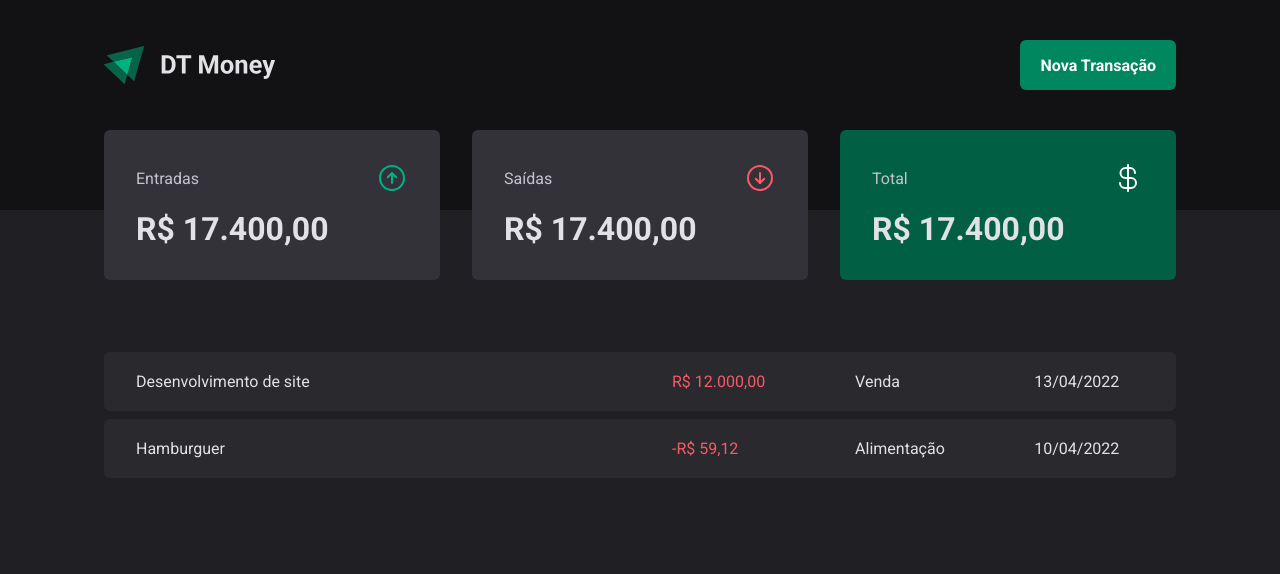
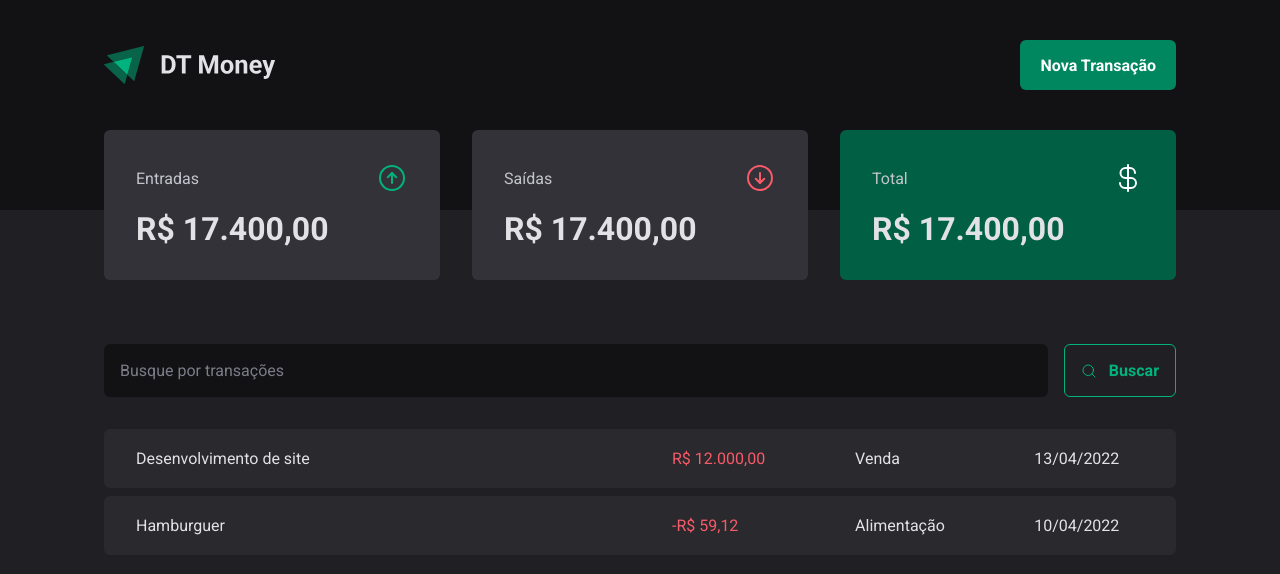
Before and after one commit to matheusbr1/dtmoney-ignite, a React (Vite) app: page / in a window 1280 px wide. Shown: the top 574 px of the page. Built offline with nearby package versions, Linux system fonts and the light colour scheme.

Commit message:
feat: create SearchForm component

```diff
--- /dev/null
+++ b/src/pages/Transactions/components/SearchForm/index.tsx
@@ -0,0 +1,14 @@
+import { MagnifyingGlass } from "phosphor-react";
+import { SearchFormContainer } from "./styles";
+
+export function SearchForm () {
+  return (
+    <SearchFormContainer>
+      <input type="text" placeholder="Busque por transações" />
+      <button type="submit">
+        <MagnifyingGlass />
+        Buscar
+      </button>
+    </SearchFormContainer>
+  )
+}
--- /dev/null
+++ b/src/pages/Transactions/components/SearchForm/styles.ts
@@ -0,0 +1,40 @@
+import styled from "styled-components";
+
+export const SearchFormContainer = styled.form`
+  display: flex;
+  gap: 1rem;
+
+  input {
+    flex: 1;
+    border-radius: 6px;
+    border: 0;
+    background: ${props => props.theme["gray-900"]};
+    color: ${props => props.theme["gray-300"]};
+    padding: 1rem;
+
+    &::placeholder {
+      color: ${props => props.theme["gray-500"]};
+    }
+  }
+
+  button {
+    display: flex;
+    align-items: center;
+    gap: 0.75rem;
+
+    border: 0;
+    padding: 1rem;
+    background: transparent;
+    border: 1px solid ${props => props.theme["green-300"]};
+    color: ${props => props.theme["green-300"]};
+    font-weight: bold;
+    border-radius: 6px;
+
+    &:hover {
+      background: ${props => props.theme["green-500"]};
+      border: 1px solid ${props => props.theme["green-500"]};
+      color: ${props => props.theme.white};
+      transition: background-color 0.2s, color 0.2s, border-color 0.2s
+    }
+  }
+`
--- a/src/pages/Transactions/index.tsx
+++ b/src/pages/Transactions/index.tsx
@@ -1,5 +1,6 @@
 import { Header } from "../../components/Header";
 import { Summary } from "../../components/Summary";
+import { SearchForm } from "./components/SearchForm";
 import { PriceHighlight, TransactionsContainer, TransactionsTable } from "./styles";
 
  export function Transactions () {
@@ -9,6 +10,8 @@
       <Summary />
 
       <TransactionsContainer>
+        <SearchForm />
+
         <TransactionsTable>
           <tbody>
             <tr>
--- a/src/pages/Transactions/styles.ts
+++ b/src/pages/Transactions/styles.ts
@@ -11,7 +11,7 @@
   width: 100%;
   border-collapse: separate;
   border-spacing: 0 0.5rem;
-  /* margin-top: 1.5rem; */
+  margin-top: 1.5rem;
 
   td {
     padding: 1.25rem 2rem;
```
